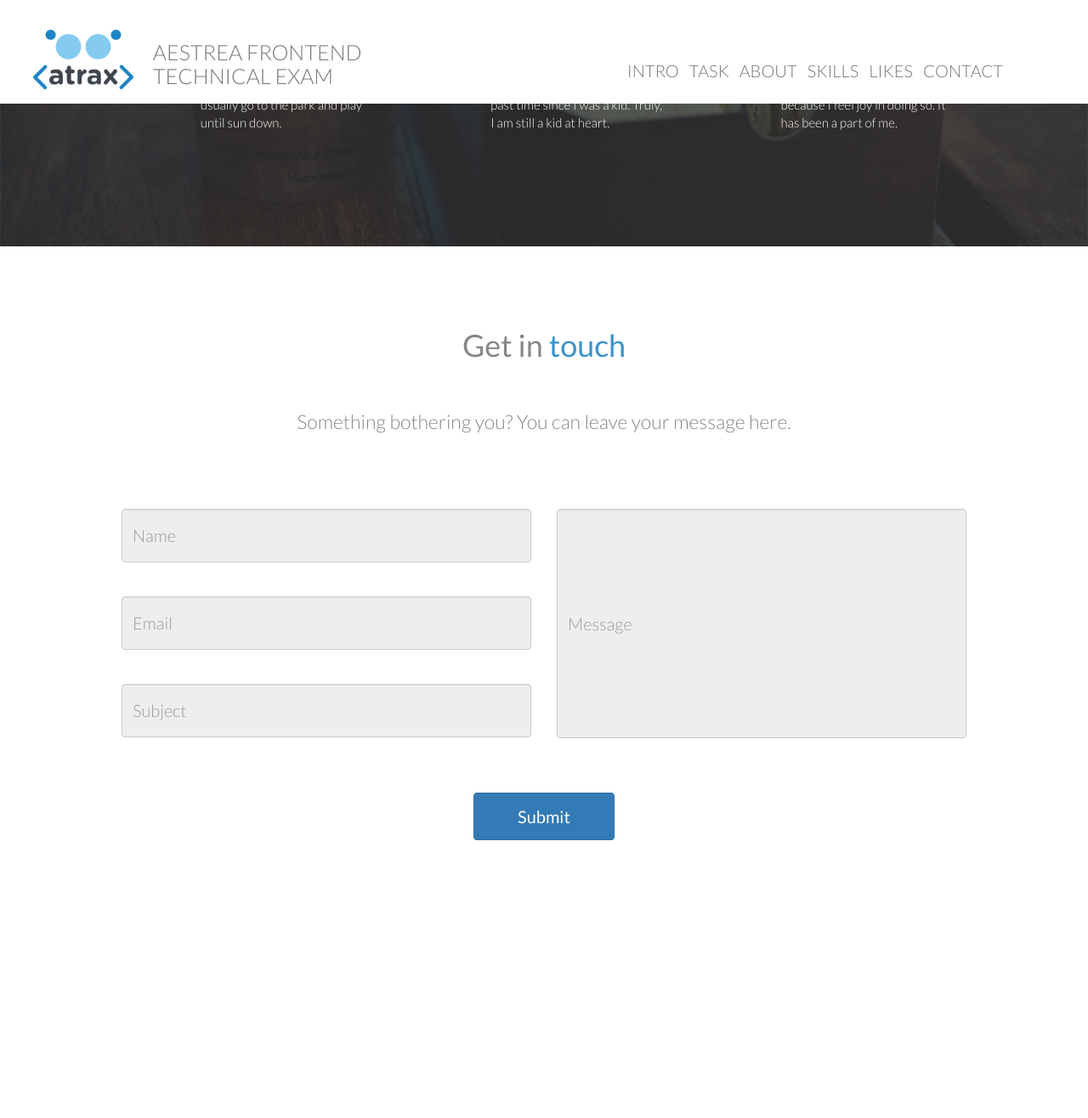
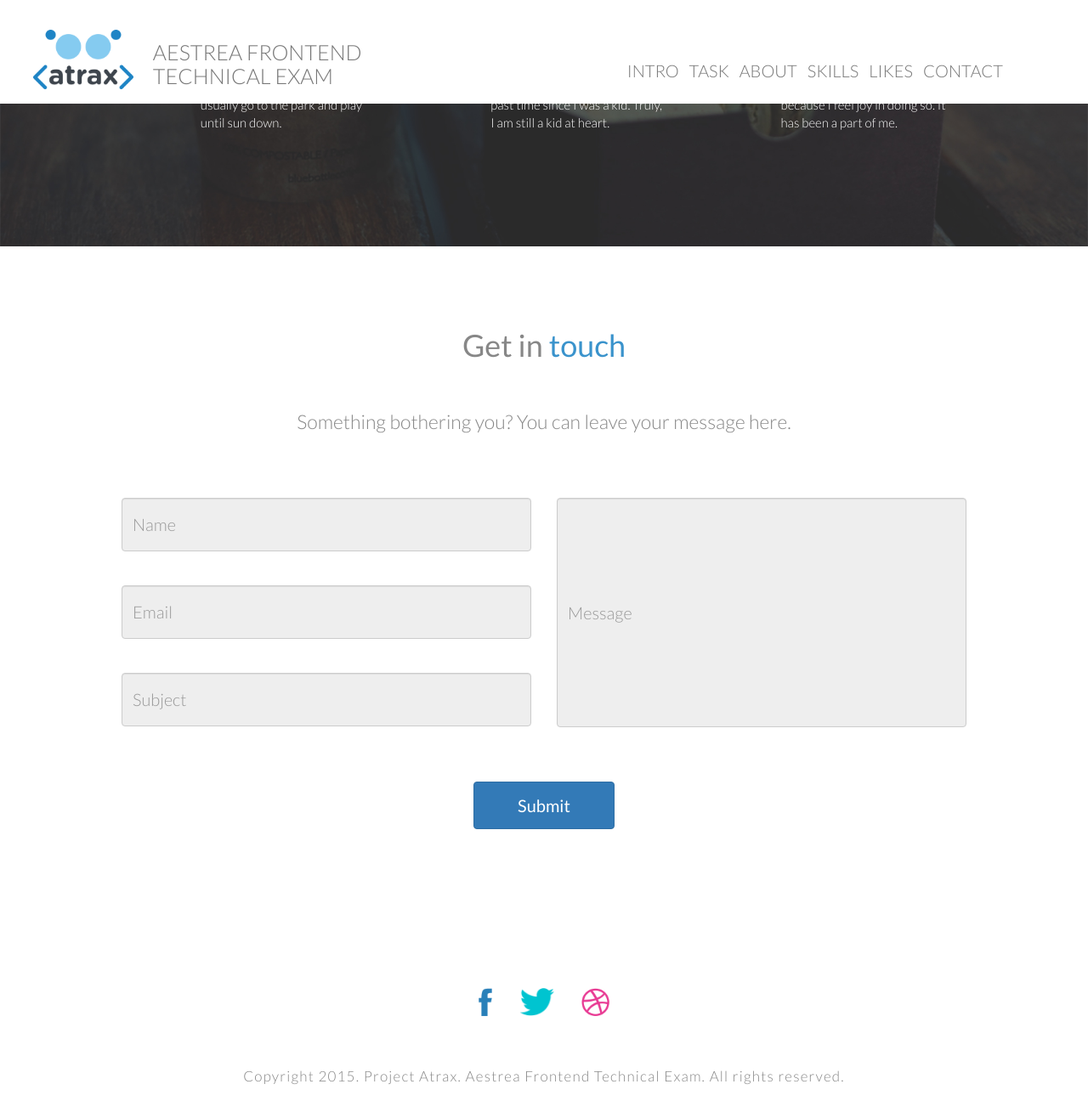
Before and after one commit to rensexam/rensexam.github.io, a Jekyll site: the page built from index.html, in a window 1280 px wide and 1400 px high, scrolled down 3214 px. Shown: the top 1316 px of the window at 85% size. Built offline with Jekyll 4.4.1, drawn with Linux system fonts in a browser that asks for light colours; before the commit the page ends 4214 px from its top, so only the background shows below that.

Commit message:
added footer

```diff
--- a/_includes/footer.html
+++ b/_includes/footer.html
@@ -0,0 +1,14 @@
+<footer>
+  <div class="row">
+    <ul>
+    {% for widgets in site.data.footer-widgets %}
+      <li>
+        <a href="{{ widgets.link }}" target="_blank">
+          <img src="/img/{{ widgets.image }}"/>
+        </a>
+      </li>
+    {% endfor %}
+    </ul>
+    <p>Copyright 2015. Project Atrax. Aestrea Frontend Technical Exam. All rights reserved.</p>
+  </div>
+</footer>
--- a/_layouts/front.html
+++ b/_layouts/front.html
@@ -4,7 +4,7 @@
     {% include head.html %}
 </head>
 
-  <body id="">
+  <body>
     {% include front/navbar.html %}
     {{ content }}
     {% include footer.html %}
--- a/_sass/front.scss
+++ b/_sass/front.scss
@@ -431,7 +431,7 @@ nav {
     h4 {
       font-size: 23px;
       font-weight: 300;
-      margin-bottom: 7%;
+      margin-bottom: 6%;
     }
     .row {
       width: 80%;
@@ -464,3 +464,34 @@ nav {
     }
   }
 }
+
+footer {
+  min-height: 400px;
+  .row {
+    padding-top: 163px;
+    width: 90%;
+    margin-left: auto;
+    margin-right: auto;
+    ul {
+      width: 80%;
+      text-align: center;
+      margin: 0 auto;
+      li {
+        margin: 0px 15px 0px;
+        display: inline-block;
+        a {
+          text-decoration: none;
+          img {
+            height: 33px;
+          }
+        }
+      }
+    }
+    p {
+      text-align: center;
+      margin-top: 59px;
+      font-size: 17px;
+      letter-spacing: 1.2px;
+    }
+  }
+}
```
Also changed, not shown: _data/footer-widgets.yml (added, +8 -0 lines), img/dribble.png (renamed from img/dribbble.png), index.html (line endings or trailing spaces).
